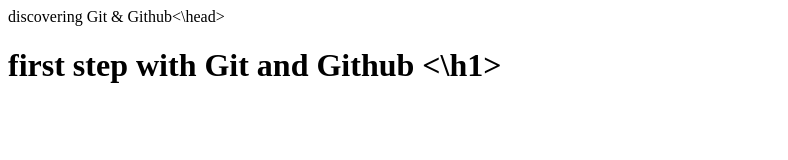
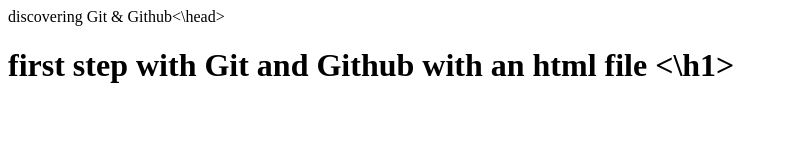
Before and after one commit to laetitiaborges/helloWorld, a plain HTML site: page Index.html in a window 1280 px wide. Shown: the whole page, without its empty margins (0-788 px from the left). Drawn offline with Linux system fonts and the light colour scheme.

Commit message:
Update Index.html
precision on h1 tag

```diff
--- a/Index.html
+++ b/Index.html
@@ -1,2 +1,2 @@
 <head>discovering Git & Github<\head>
-<h1>first step with Git and Github <\h1>
+<h1>first step with Git and Github with an html file <\h1>
```
